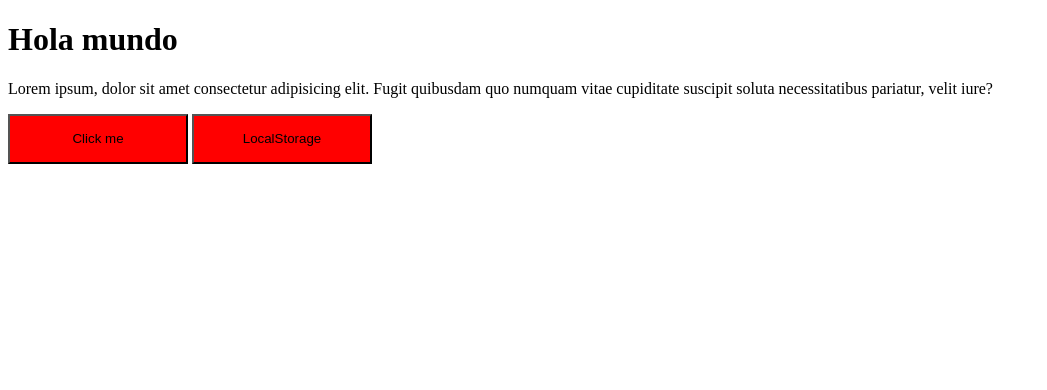
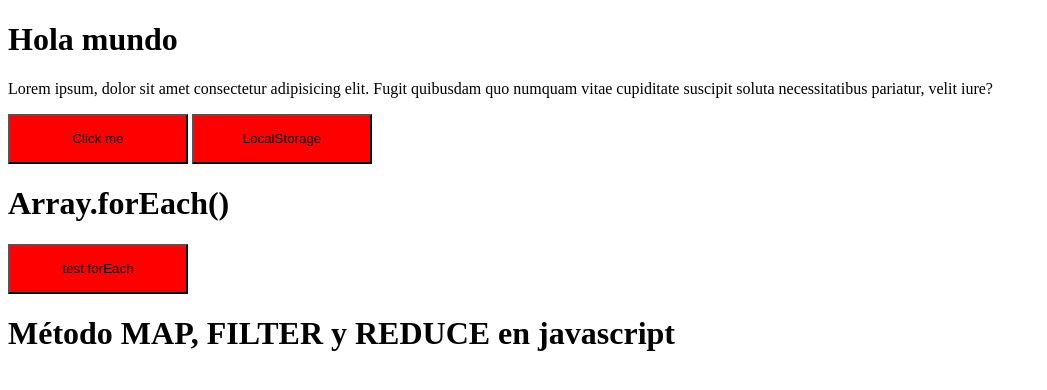
Before and after one commit to jcotrinas/git-test, a plain HTML site: page index.html in a window 1280 px wide. Shown: the whole page, without its empty margins (0-1047 px from the left). Drawn offline with Linux system fonts and the light colour scheme.

Commit message:
agrega funcion forEach

```diff
--- a/index.html
+++ b/index.html
@@ -12,5 +12,11 @@
     <p>Lorem ipsum, dolor sit amet consectetur adipisicing elit. Fugit quibusdam quo numquam vitae cupiditate suscipit soluta necessitatibus pariatur, velit iure?</p>
     <button class="clsBtn" onclick="myFunction()" id="btn">Click me</button>
     <button class="clsBtn" onclick="getNombre()" id="btn2">LocalStorage</button>
+    <br/>
+    <h1>Array.forEach()</h1>
+    <button class="clsBtn" onclick="arrayforEach()" id="btn3">test forEach</button>
+    <br/>
+    <h1>Método MAP, FILTER y REDUCE en javascript</h1>
+
 </body>
 </html>
--- a/index.js
+++ b/index.js
@@ -18,6 +18,7 @@ function myFunction(){
 1) localStorage guarda incluso cuando se cierran las pestañas del navegador, incluso cuando se reinicia la máquina.
 2) es accesible siempre en cuando se tenga el mismo origen: a) mismo protocolo, b) mismo dominio, c) mismo puerto. La URL puede ser diferente.
 c) métodos localStorage y sessionStorage: setItem(key, value) getItem(key), removeItem(key), clear() <borra todo>.
+3) sessionStorage sobrevive a la actualización de la página (pero no al cierre de pestaña)
 */
 
 function getNombre(){
@@ -27,3 +28,9 @@ function getNombre(){
     let user = JSON.parse( sessionStorage.user );
     alert( user.name ); // Juan
 }
+
+function arrayforEach(){
+    const btn3= document.querySelector('#btn3');
+    const array1 = ['Juan', 'Lucas', 'Pedro', 'María'];
+    array1.forEach(e => alert(e));
+}
```
